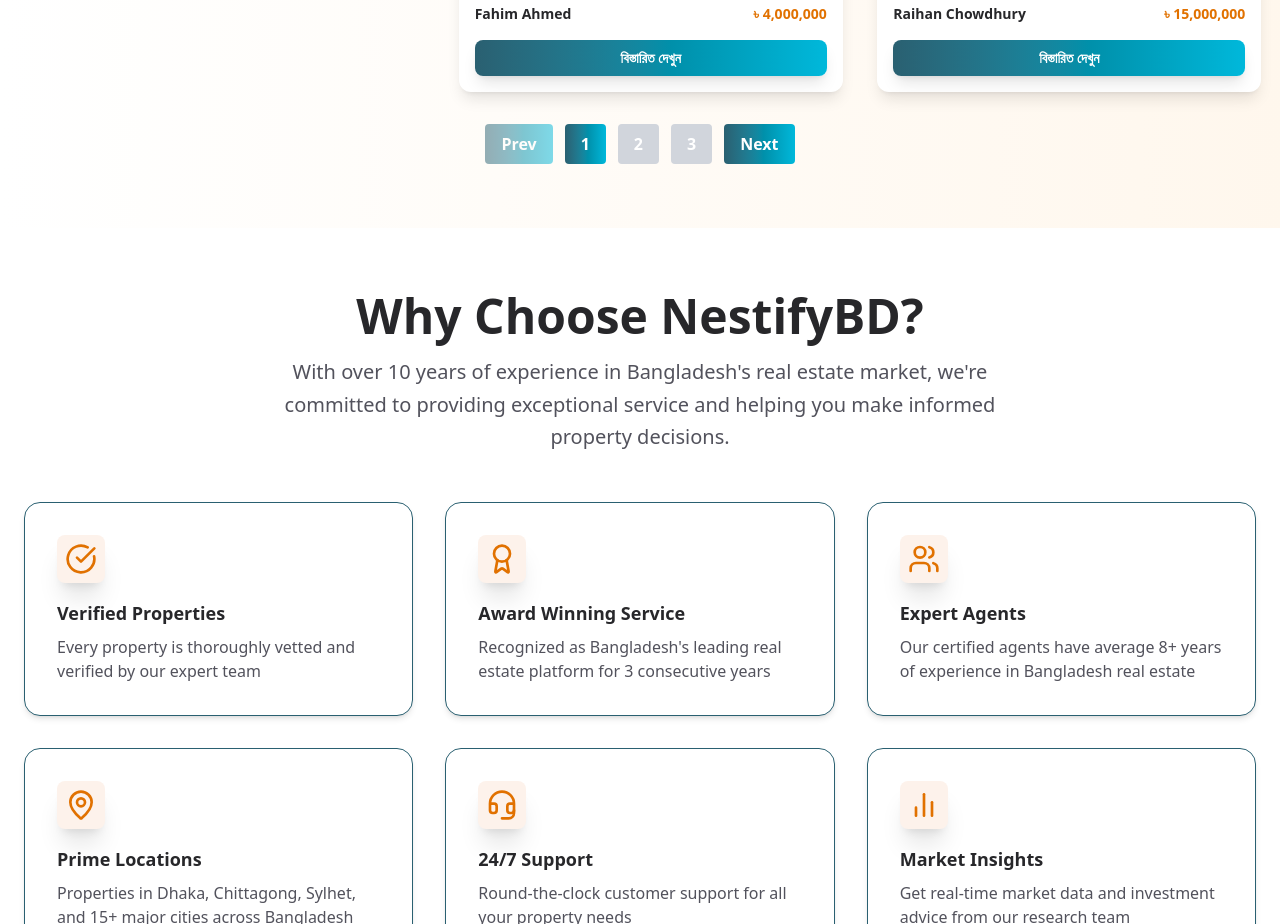
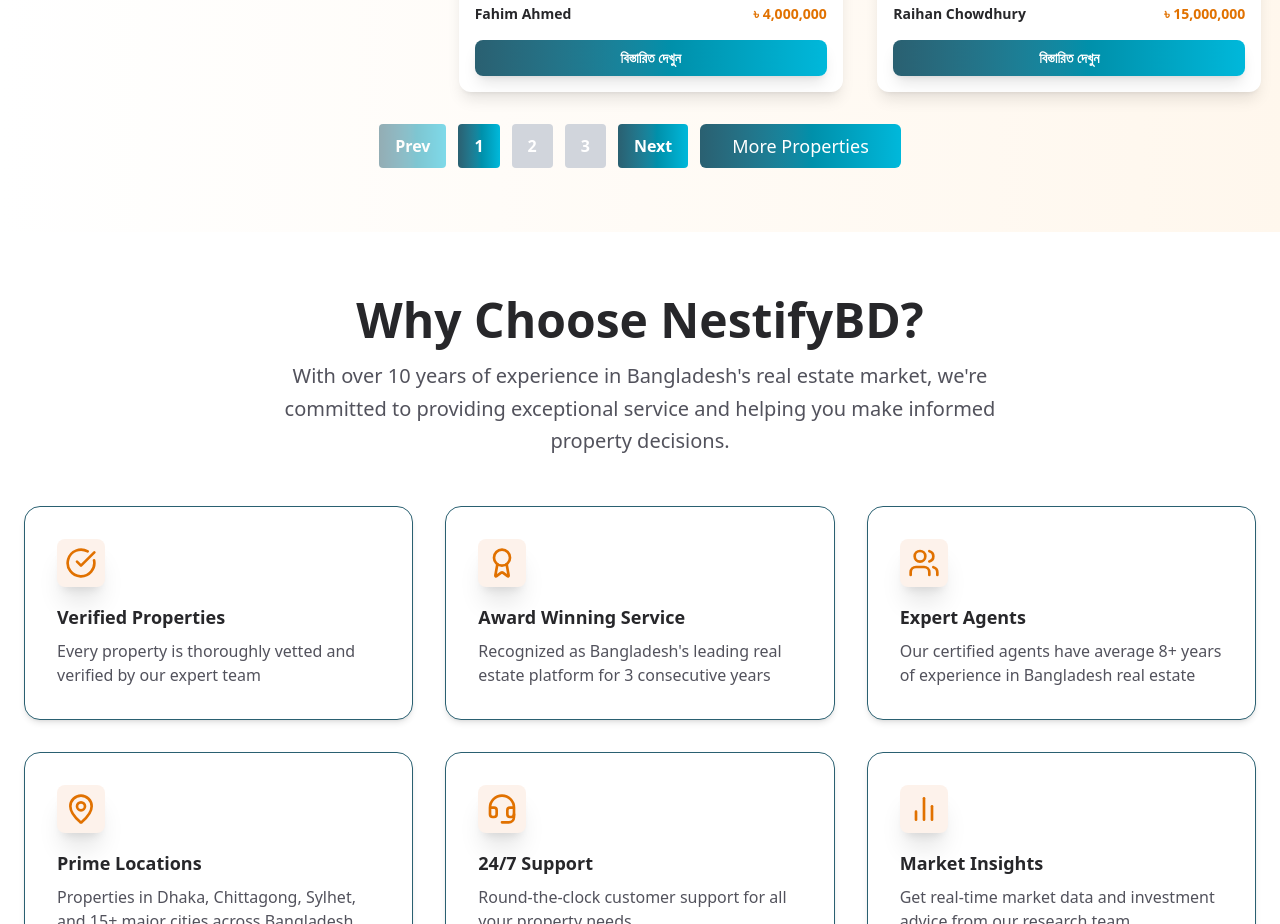
Before and after one commit to NabilRaiyan/estateagent-frontend, a Next.js app: page / in a window 1280 px wide. Shown: the part 6180-7104 px from the top of the page. Built offline with nearby package versions, Linux system fonts and the light colour scheme.

Commit message:
creating footer

```diff
--- a/app/components/BrowsePropertySection.tsx
+++ b/app/components/BrowsePropertySection.tsx
@@ -5,6 +5,7 @@
 import SearchFilter from "./ui/SearchFilter";
 import PropertyCard from "./ui/PropertyCard";
 import SortDropdown from "./ui/SortComponent";
+import { Button } from "./ui/Button";
 
 
 const locations = [
@@ -546,6 +547,14 @@
         >
           Next
         </button>
+        <Button
+          href="/properties"
+          size="lg"
+          variant="default"
+          className="text-lg px-8 bg-gradient-to-r cursor-pointer from-[#2a6071] to-cyan-500 transition-all duration-300 hover:scale-105 hover:ring-2 hover:ring-cyan-400"
+        >
+          More Properties
+        </Button>
       </div>
     </section>
   );
```
